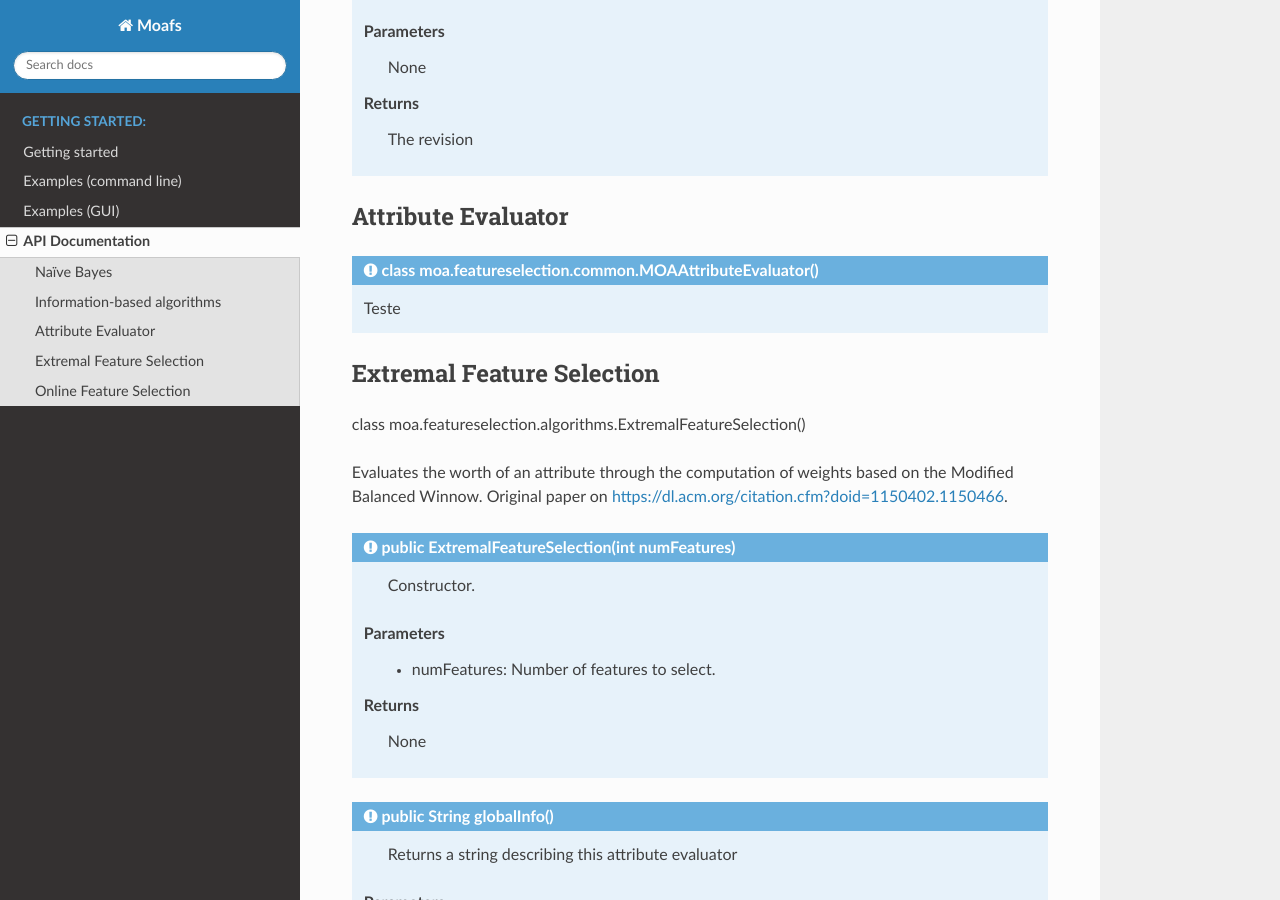
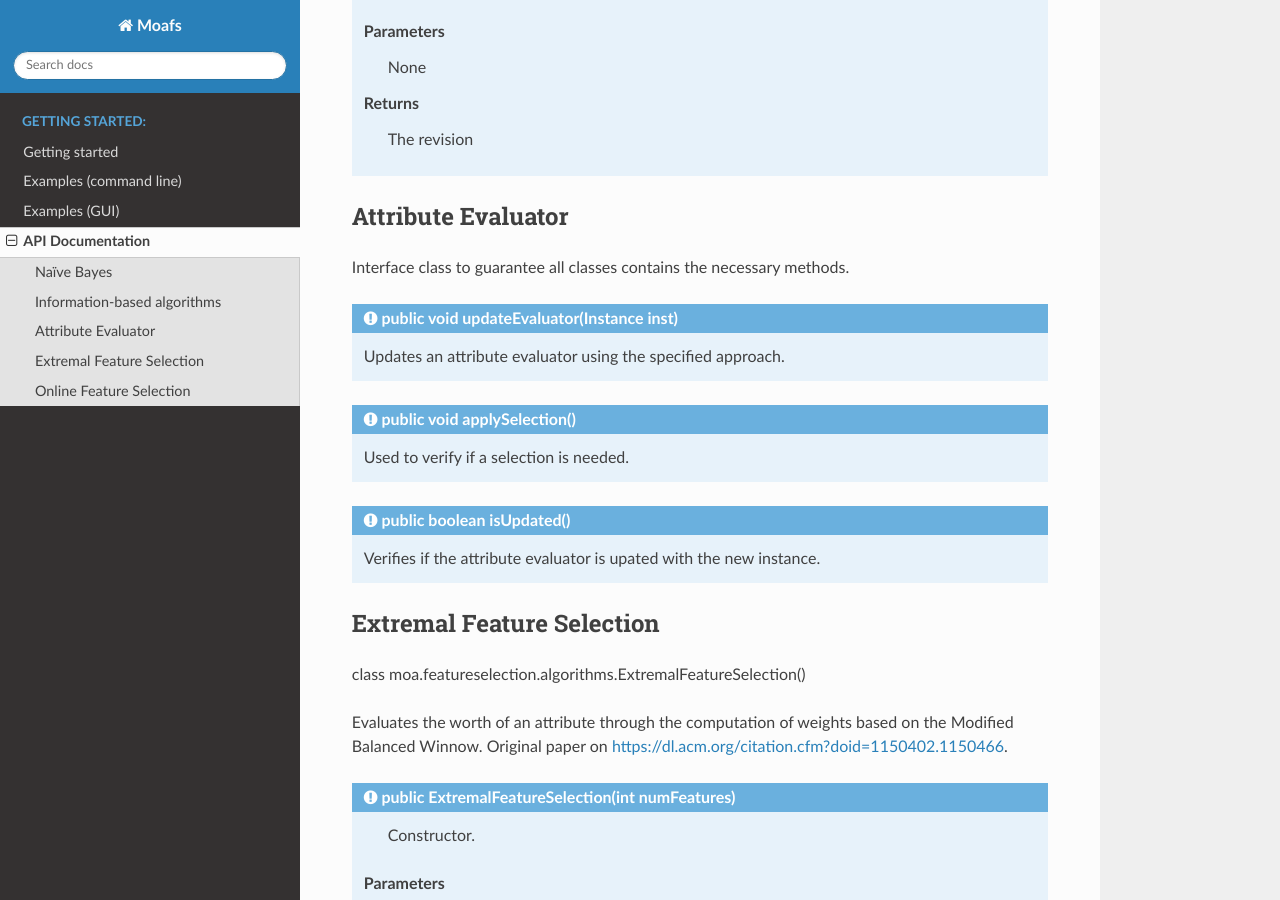
Before and after one commit to mbdemoraes/moafs, a Sphinx documentation site: the page built from docs/apiguide.rst, in a window 1280 px wide and 900 px high, scrolled down 8085 px. Built offline with Sphinx 7.4.7 and the Read the Docs theme 2.0.0, drawn with Linux system fonts in a browser that asks for light colours.

Commit message:
Changes in docs

```diff
--- a/docs/apiguide.rst
+++ b/docs/apiguide.rst
@@ -295,9 +295,21 @@ Evaluates the worth of an attribute by measuring the information gain, chi-squar
 Attribute Evaluator
 ----------------------
 
-.. admonition:: class moa.featureselection.common.MOAAttributeEvaluator()
+Interface class to guarantee all classes contains the necessary methods.
 
-   Teste
+.. admonition::  public void updateEvaluator(Instance inst)
+
+    Updates an attribute evaluator using the specified approach.
+
+.. admonition:: public void applySelection()
+
+    Used to verify if a selection is needed.
+
+
+.. admonition:: public boolean isUpdated()
+
+   Verifies if the attribute evaluator is upated with the new instance.
+
 
 Extremal Feature Selection
 ----------------------------
--- a/docs/examplesGUI.rst
+++ b/docs/examplesGUI.rst
@@ -27,7 +27,7 @@ first dropdown list.
 
 Still on the ``Configure Task`` window, on ``learner`` options, click on the ``Edit`` button. The ``Editing option: learner`` window should be presented. Select
 ``class moa.featureselection.classifiers.NaiveBayes`` on the first dropdown list. Three options must be presented as ilustrated in the figure below.
-With these three options, you can select the number of features to be selected, the feature selection method to be used and the processing window size.
+With these three options, you can select the number of features to be selected, the feature selection method and the processing window size.
 
 .. image:: _static/moafs_03.png
   :width: 50 %
```
Also changed, not shown: 8 other files.
